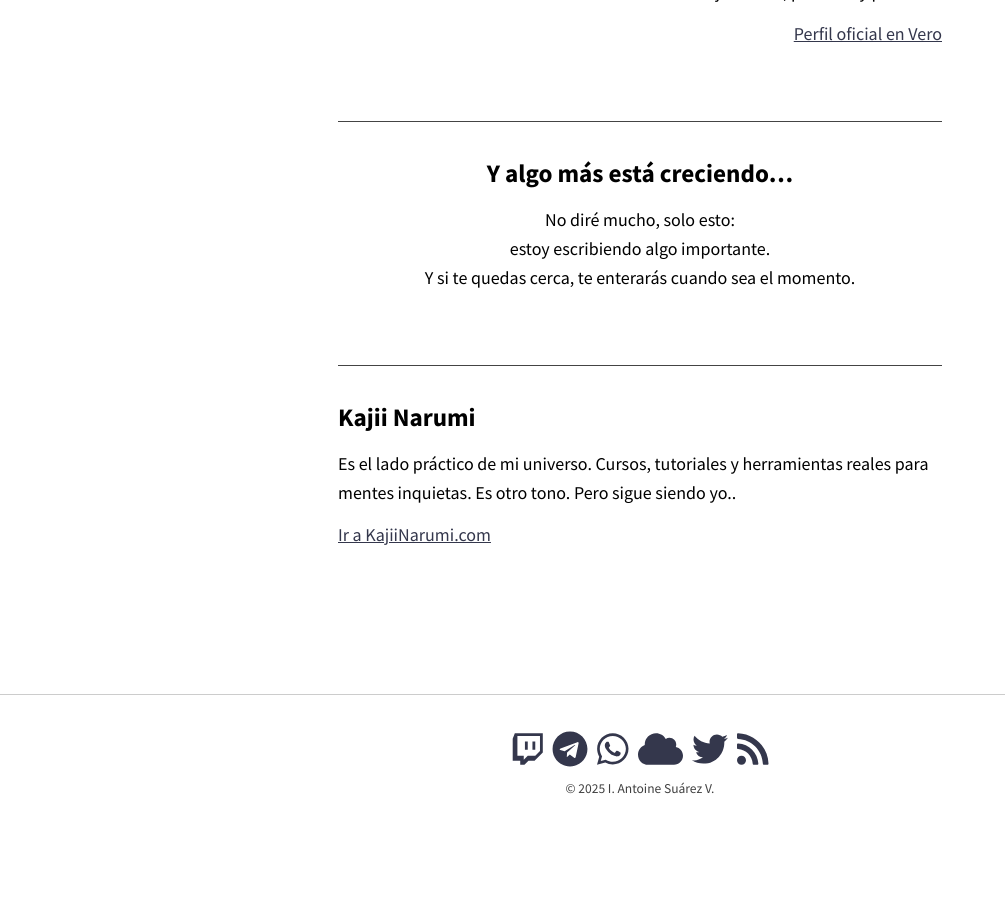
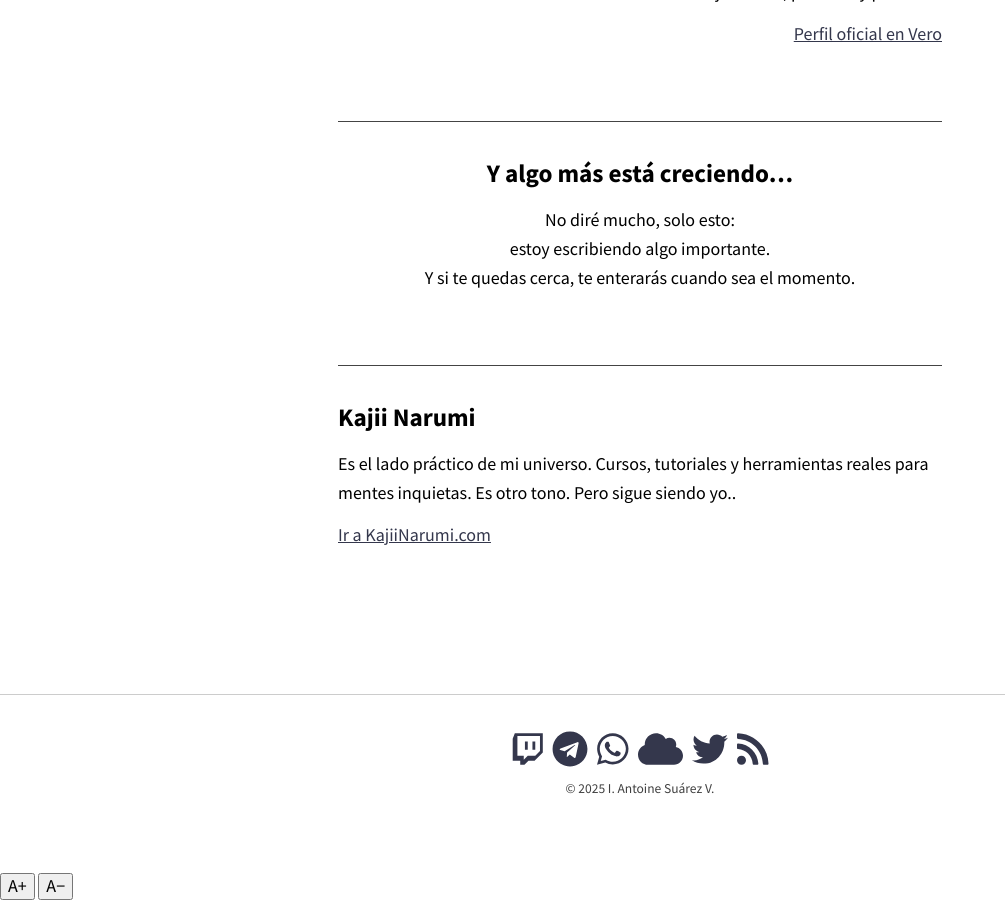
Before and after one commit to KajiiNarumi/iasuarezv, a Jekyll site: the page built from index.html, in a window 1280 px wide and 900 px high, scrolled down 2792 px. Shown: the whole window, without its empty margins (0-1005 px from the left). Built offline with Jekyll 4.4.1, drawn with Linux system fonts in a browser that asks for light colours; nearby versions of some CDN libraries; the list of posts is cut into pages by our own code; before the commit the page ends 3664 px from its top, so only the background shows below that.

Commit message:
Update default.html

```diff
--- a/_layouts/default.html
+++ b/_layouts/default.html
@@ -20,6 +20,11 @@
     {% include footer.html %}
     {% include scripts.html %}
 
+<div class="font-controls">
+  <button id="increase-font">A+</button>
+  <button id="decrease-font">A−</button>
+</div>
+
 
   </body>
 
```
